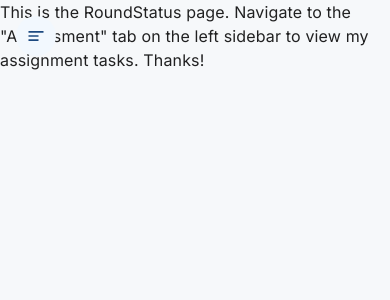
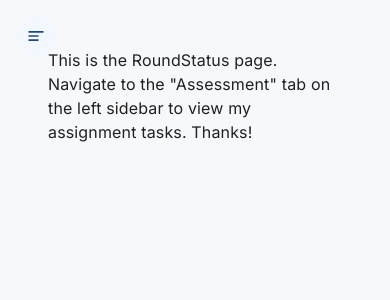
Before and after one commit to gauravsoni97/unstop, a React (Create React App) app: page /round-status in a window 390 px wide. Shown: the top 300 px of the page. Built offline with nearby package versions, Linux system fonts and the light colour scheme.

Commit message:
responsive done

```diff
--- a/src/pages/Dashboard.jsx
+++ b/src/pages/Dashboard.jsx
@@ -2,7 +2,7 @@
 
 const Dashboard = () => {
   return (
-    <div>
+    <div style={{ padding: "3rem" }}>
       This is the Dashboard page. Navigate to the "Assessment" tab on the left
       sidebar to view my assignment tasks. Thanks!
     </div>
--- a/src/pages/MyLibrary.jsx
+++ b/src/pages/MyLibrary.jsx
@@ -2,7 +2,7 @@
 
 const MyLibrary = () => {
   return (
-    <div>
+    <div style={{ padding: "3rem" }}>
       This is the MyLibrary page. Navigate to the "Assessment" tab on the left
       sidebar to view my assignment tasks. Thanks!
     </div>
--- a/src/pages/RoundStatus.jsx
+++ b/src/pages/RoundStatus.jsx
@@ -2,7 +2,7 @@
 
 const RoundStatus = () => {
   return (
-    <div>
+    <div style={{ padding: "3rem" }}>
       This is the RoundStatus page. Navigate to the "Assessment" tab on the left
       sidebar to view my assignment tasks. Thanks!
     </div>
```
